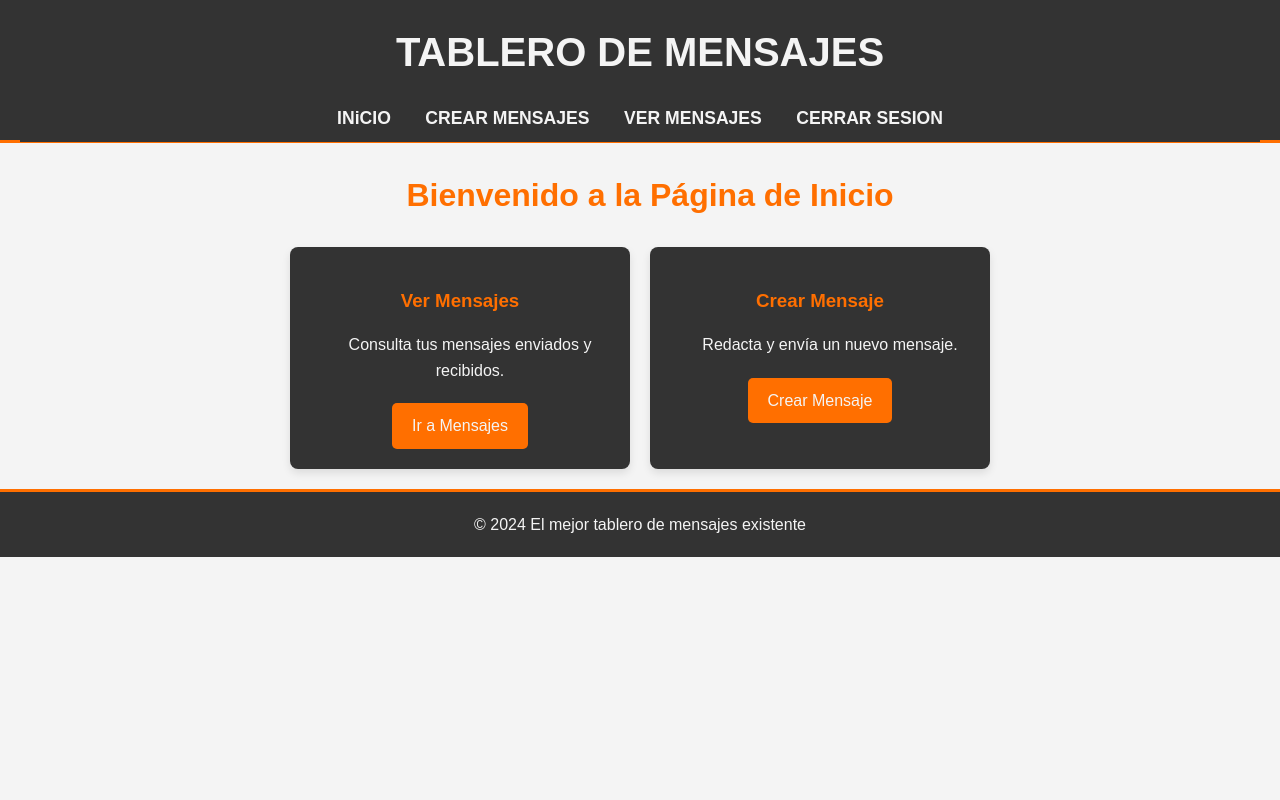
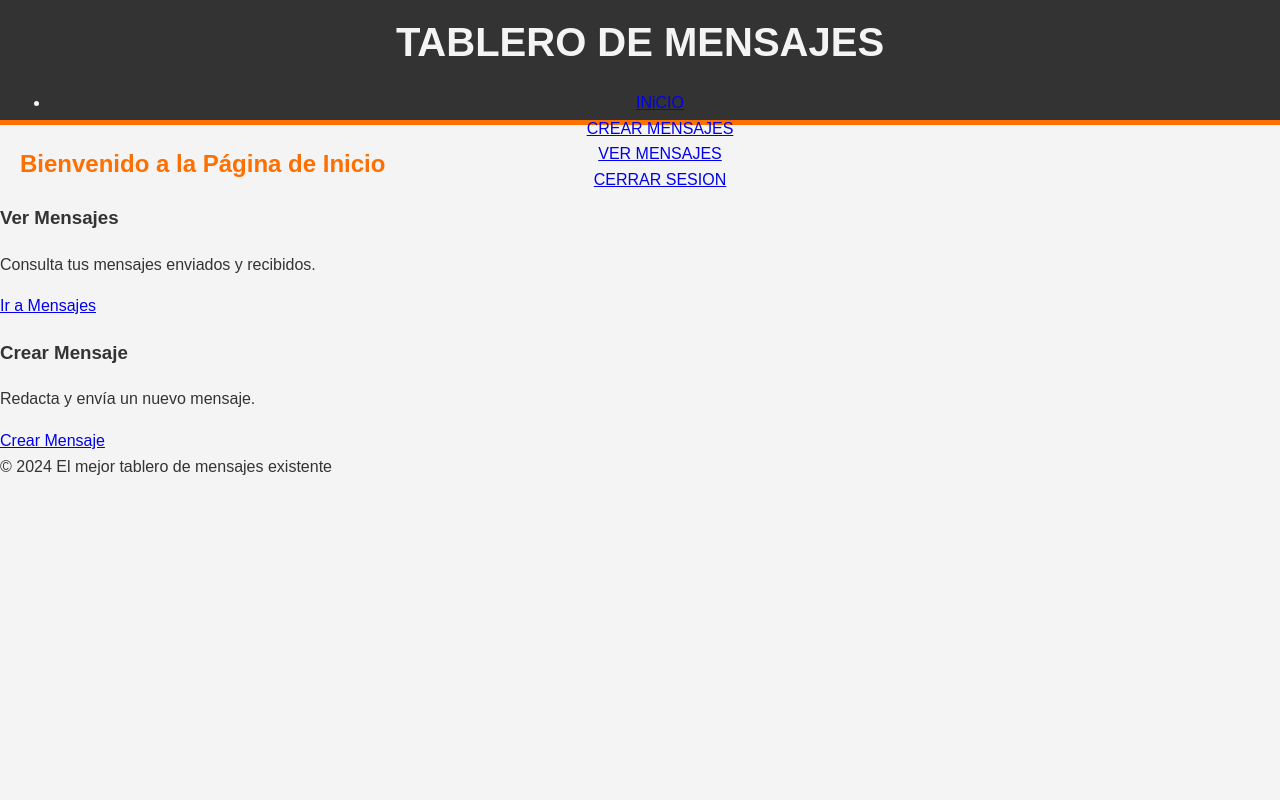
Before and after one commit to GonzaloGabrielVega/TableroMensajes, a Django app: page /home/ in a window 1280 px wide. Run offline with Django 4.2, Linux system fonts and the light colour scheme; a user stored in the database is signed in.

Commit message:
05-09-24 | 16:03:55

```diff
--- a/TableroMensajes/mensajes/static/css/styles.css
+++ b/TableroMensajes/mensajes/static/css/styles.css
@@ -1,15 +1,13 @@
-/* Paleta de colores */
 :root {
-    --color-orange: #ff6f00; /* Tono naranja */
-    --color-dark: #333333;   /* Tono oscuro */
-    --color-light: #f4f4f4;  /* Color claro para el texto sobre fondos oscuros */
+    --color-naranja: #ff6f00;
+    --color-gris: #333333;
+    --color-claro: #f4f4f4;
 }
 
-/* Estilos generales */
 body {
     font-family: Arial, Helvetica, sans-serif;
-    background-color: var(--color-light); /* Fondo claro */
-    color: var(--color-dark); /* Texto oscuro */
+    background-color: var(--color-claro);
+    color: var(--color-gris);
     margin: 0;
     padding: 0;
     line-height: 1.6;
@@ -18,13 +16,12 @@ body {
     min-height: 100vh;
 }
 
-/* Encabezado */
 header {
-    background-color: var(--color-dark);
-    color: var(--color-light);
-    padding: 20px;
+    background-color: var(--color-gris);
+    color: var(--color-claro);
+    padding: 10px;
     text-align: center;
-    border-bottom: 3px solid var(--color-orange);
+    border-bottom: 5px solid var(--color-naranja);
     height: 100px;
 }
 
@@ -35,214 +32,5 @@ header h1 {
 
 h2 {
     margin-left: 20px;
-    color: var(--color-orange);
+    color: var(--color-naranja);
 }
-
-p {
-    color: var(--color-light);
-    margin-left: 20px;
-}
-
-/* Navegación */
-nav {
-    background-color: var(--color-dark);
-    color: var(--color-light);
-    padding: 10px 0;
-}
-
-nav ul {
-    list-style-type: none;
-    padding: 0;
-    margin: 0;
-    text-align: center;
-}
-
-nav ul li {
-    display: inline;
-    margin: 0 15px;
-}
-
-nav ul li a {
-    color: var(--color-light); /* Enlaces en color claro */
-    text-decoration: none;
-    font-weight: bold;
-    font-size: 1.1em;
-    transition: color 0.3s ease;
-}
-
-nav ul li a:hover {
-    color: var(--color-orange); /* Color naranja para el hover */
-}
-
-/* Contenedor Principal */
-.container {
-    flex: 1;
-    max-width: 1200px;
-    margin: 20px auto;
-    padding: 20px;
-    background-color: var(--color-dark);
-    color: var(--color-light); /* Texto en color claro */
-    border-radius: 10px;
-    box-shadow: 0px 4px 8px rgba(0, 0, 0, 0.1);
-}
-
-/* Botones */
-button {
-    background-color: var(--color-orange);
-    color: var(--color-light);
-    padding: 10px 20px;
-    border: none;
-    border-radius: 5px;
-    font-size: 1em;
-    cursor: pointer;
-    transition: background-color 0.3s ease;
-}
-
-button:hover {
-    background-color: #e65c00; /* Naranja más oscuro */
-}
-
-/* Formularios */
-form {
-    display: flex;
-    flex-direction: column;
-    background-color: var(--color-dark);
-    padding: 20px;
-    border-radius: 10px;
-    border: 1px solid var(--color-orange);
-    color: var(--color-light);
-    max-width: 400px;
-    margin: auto;
-    text-align: center;
-}
-
-form label {
-    margin-bottom: 5px;
-    font-weight: bold;
-    text-align: left;
-    font-size: 0.9em;
-}
-
-form input[type="text"], form textarea {
-    margin-bottom: 15px;
-    padding: 8px;
-    border: 1px solid var(--color-orange);
-    border-radius: 5px;
-    background-color: var(--color-light);
-    color: var(--color-dark); /* Texto oscuro */
-    width: auto;
-    font-size: 0.9em;
-}
-
-form textarea {
-    resize: vertical;
-    height: 80px;
-}
-
-/* Listas de Mensajes */
-.mensaje-section {
-    background: var(--color-orange);
-    border-radius: 8px;
-    box-shadow: 0 4px 8px rgba(0, 0, 0, 0.1);
-    padding: 20px;
-    transition: transform 0.3s ease, box-shadow 0.3s ease;
-    margin: 20px 20px;
-}
-
-.mensaje-section ul {
-    list-style-type: none;
-    padding: 0;
-}
-
-.mensaje-section li {
-    border-bottom: 1px solid #ddd;
-    padding: 10px 0;
-}
-
-
-/* Enlaces en las listas */
-ul li a {
-    color: var(--color-orange); /* Enlaces en color naranja */
-    text-decoration: none;
-    font-weight: bold;
-    margin-top: 10px;
-    display: inline-block;
-}
-
-ul li a:hover {
-    color: var(--color-light); /* Color claro para el hover */
-}
-
-/* Pie de página */
-footer {
-    display: flex;
-    flex-direction: column;
-    background-color: var(--color-dark);
-    color: var(--color-light);
-    text-align: center;
-    padding: 20px;
-    margin-top: 20px;
-    border-top: 3px solid var(--color-orange);
-}
-
-footer p {
-    margin: 0;
-}
-
-/* Tarjetas */
-.card-container {
-    display: flex;
-    justify-content: center;
-    gap: 20px;
-    flex-wrap: wrap;
-}
-
-.card {
-    background: var(--color-dark);
-    border-radius: 8px;
-    box-shadow: 0 4px 8px rgba(0, 0, 0, 0.1);
-    padding: 20px;
-    width: 300px;
-    text-align: center;
-    transition: transform 0.3s ease, box-shadow 0.3s ease;
-}
-
-.card h3 {
-    color: var(--color-orange);
-    margin-bottom: 10px;
-}
-
-.card p {
-    margin-bottom: 20px;
-}
-
-.card .btn {
-    text-decoration: none;
-    color: var(--color-light); /* Texto blanco en los botones */
-    background-color: var(--color-orange);
-    padding: 10px 20px;
-    border-radius: 5px;
-    display: inline-block;
-    transition: background-color 0.3s ease;
-}
-
-.card .btn:hover {
-    background-color: #e65c00; /* Naranja más oscuro */
-}
-
-.centered-content {
-    text-align: center; /* Centra el texto */
-    margin-top: 20px; /* Añade un margen superior si es necesario */
-}
-
-.centered-content h2 {
-    font-size: 2em;
-    color: var(--color-orange);
-}
-.card-container {
-    display: flex;
-    justify-content: center;
-    gap: 20px;
-    flex-wrap: wrap;
-    margin-top: 20px; /* Añade un margen superior si es necesario */
-}
--- a/TableroMensajes/mensajes/templates/auth.html
+++ b/TableroMensajes/mensajes/templates/auth.html
@@ -3,7 +3,7 @@
 {% block title %}{% if is_login %}Iniciar Sesión{% else %}Registrarse{% endif %}{% endblock %}
 
 {% block content %}
-    <h2>{% if is_login %}Iniciar Sesión{% else %}Registrarse{% endif %}</h2>
+    <h2 class="centered-content">{% if is_login %}Iniciar Sesión{% else %}Registrarse{% endif %}</h2>
     <form method="post">
         {% csrf_token %}
         {{ form.as_p }}
```
Also changed, not shown: TableroMensajes/mensajes/templates/mensajes.html (+7 -5 lines), TableroMensajes/db.sqlite3.
